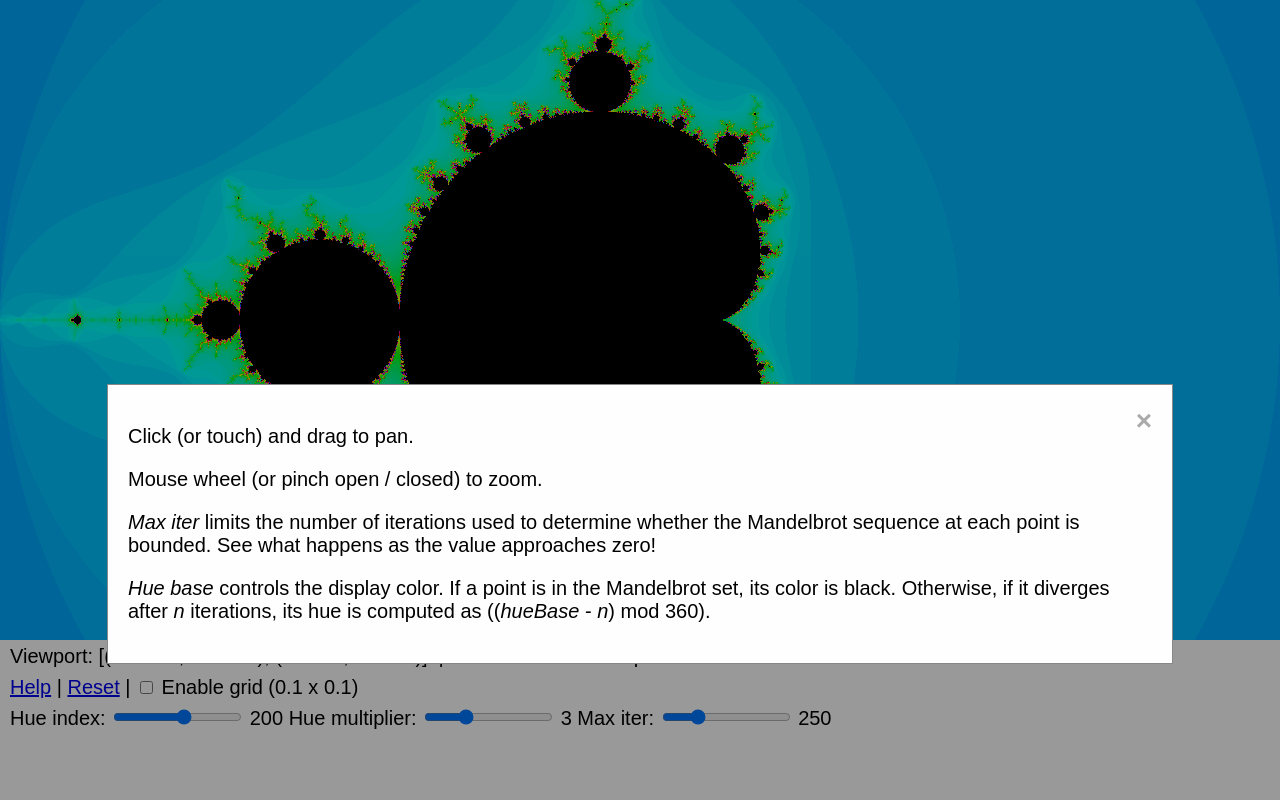
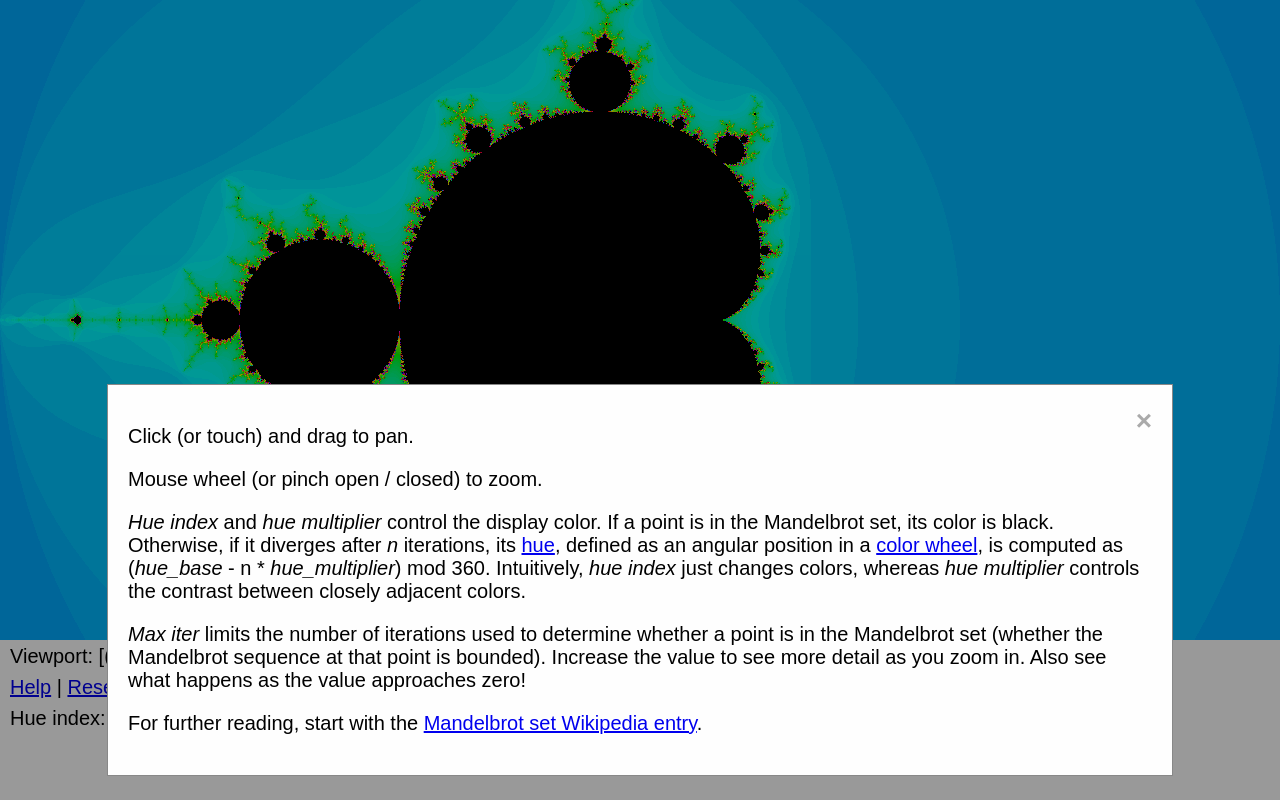
Before and after one commit to maxpoletto/math, a website: page mb/index.html in a window 1280 px wide. Both pictures are taken after a click on the link "Help". Drawn offline with Linux system fonts and the light colour scheme.

Commit message:
Better help page and coordinate display.

```diff
--- a/mb/index.html
+++ b/mb/index.html
@@ -39,11 +39,20 @@
       <span class="close">&times;</span>
       <p>Click (or touch) and drag to pan.</p>
       <p>Mouse wheel (or pinch open / closed) to zoom.</p>
-      <p><em>Max iter</em> limits the number of iterations used to determine whether the Mandelbrot sequence at each
-        point is bounded. See what happens as the value approaches zero!</p>
-      <p><em>Hue base</em> controls the display color. If a point is in the Mandelbrot set, its color is black.
-        Otherwise, if it diverges after <em>n</em> iterations, its hue is computed as ((<em>hueBase</em> - <em>n</em>)
-        mod 360).</p>
+      <p><em>Hue index</em> and <em>hue multiplier</em> control the display color. If a point is in the Mandelbrot set,
+        its color is black.
+        Otherwise, if it diverges after <em>n</em> iterations, its <a href="https://en.wikipedia.org/wiki/Hue">hue</a>,
+        defined as an angular position in a <a href="https://en.wikipedia.org/wiki/Color_wheel">color wheel</a>, is
+        computed as (<em>hue_base</em> - n *
+        <em>hue_multiplier</em>) mod 360. Intuitively, <em>hue index</em> just changes colors, whereas <em>hue
+          multiplier</em> controls the contrast between closely adjacent colors.
+      </p>
+      <p><em>Max iter</em> limits the number of iterations used to determine whether a point is in the Mandelbrot set
+        (whether the Mandelbrot sequence at that
+        point is bounded). Increase the value to see more detail as you zoom in. Also see what happens as the value
+        approaches zero!</p>
+      <p>For further reading, start with the <a href="https://en.wikipedia.org/wiki/Mandelbrot_set">Mandelbrot set
+          Wikipedia entry</a>.</p>
     </div>
   </div>
   <script src="mgl2.js"></script>
--- a/mb/mgl2.js
+++ b/mb/mgl2.js
@@ -1,5 +1,8 @@
-// - fix help page
 // - deal with mobile scrolling
+
+function printComplex(x, y) {
+    return `(${x.toFixed(4)} ` + (y > 0 ? '+' : '-') + ` ${Math.abs(y).toFixed(4)}i)`;
+}
 
 class Viewport {
     width = 0.0;
@@ -27,8 +30,9 @@ class Viewport {
         return [this.width * (x / canvas.width - 0.5) + this.cx, this.cy - this.height * (y / canvas.height - 0.5)];
     }
     toString() {
-        return `[(${(this.cx - this.width / 2).toFixed(4)}, ${(this.cy - this.height / 2).toFixed(4)}),` +
-            ` (${(this.cx + this.width / 2).toFixed(4)}, ${(this.cy + this.height / 2).toFixed(4)})]`;
+        let [a, b, c, d] = [this.cx - this.width / 2, this.cy - this.height / 2,
+                            this.cx + this.width / 2, this.cy + this.height / 2];
+        return `[${printComplex(a, b)}, ${printComplex(c, d)}]`;
     }
 }
 
@@ -58,6 +62,7 @@ const fsSource = `
     }
 
     // Converts (hue, saturation, brightness) to RGB for rendering.
+    // See https://en.wikipedia.org/wiki/Hue for details.
     // Algorithm suggested by GPT-4o.
     vec3 hsb2rgb(float h, float s, float b) {
         // Chroma ("intensity of color")
@@ -274,8 +279,8 @@ function main() {
         startCenter = [logical.cx, logical.cy];
     });
     canvas.addEventListener('mousemove', (event) => {
-        let p = logical.pointFromCanvas(canvas, event.offsetX, event.offsetY);
-        pointerCoords.textContent = `(${p[0].toFixed(4)}, ${p[1].toFixed(4)})`;
+        let [x, y] = logical.pointFromCanvas(canvas, event.offsetX, event.offsetY);
+        pointerCoords.textContent = printComplex(x, y);
         if (!isPanning) return;
         const dx = (event.offsetX - startX) / canvas.width * logical.width;
         const dy = (event.offsetY - startY) / canvas.height * logical.height;
--- a/mb/styles.css
+++ b/mb/styles.css
@@ -11,7 +11,7 @@ canvas {
 }
 
 #viewCoords {
-    width: 17em;
+    width: 19em;
     display: inline-block;
 }
 
```
